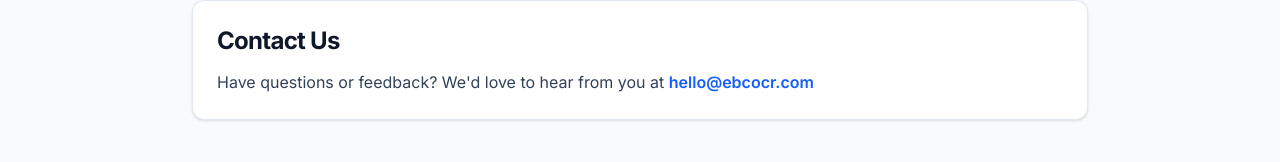
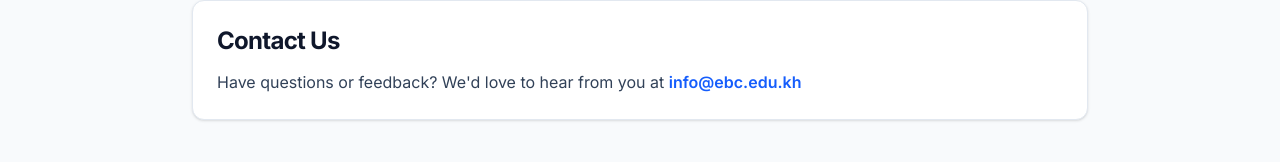
Before and after one commit to EBC-AI-DEV/ocr-website, a Next.js app: page /about in a window 1280 px wide. Shown: the part 931-1093 px from the top of the page. Built offline with nearby package versions, Linux system fonts and the light colour scheme; a web font is replaced by a local one.

Commit message:
clean code

```diff
--- a/src/app/(website)/about/page.tsx
+++ b/src/app/(website)/about/page.tsx
@@ -75,8 +75,8 @@ export default function AboutPage() {
             </h2>
             <p className="text-sm md:text-base text-slate-700 dark:text-slate-300 leading-relaxed">
               {t("about.contactText")}{" "}
-              <a href="mailto:hello@ebcocr.com" className="text-blue-600 dark:text-blue-400 hover:underline font-semibold">
-                hello@ebcocr.com
+              <a href="mailto:info@ebc.edu.kh" className="text-blue-600 dark:text-blue-400 hover:underline font-semibold">
+                info@ebc.edu.kh
               </a>
             </p>
           </section>
--- a/src/app/(website)/page.tsx
+++ b/src/app/(website)/page.tsx
@@ -115,9 +115,6 @@ export default function Home() {
       <section className="about-section py-16 sm:py-20 bg-white dark:bg-slate-900/60 border-t border-slate-200/80 dark:border-slate-800 transition-colors duration-300" id="about">
         <div className="max-w-6xl mx-auto px-4 sm:px-6">
           <div className="text-center max-w-3xl mx-auto mb-12">
-            <span className="inline-block px-3 py-1 bg-blue-100 dark:bg-blue-950 text-blue-700 dark:text-blue-300 text-xs font-bold rounded-full mb-3 uppercase tracking-wider">
-              {t("about.eyebrow")}
-            </span>
             <h2 className="text-2xl sm:text-3xl font-bold text-slate-900 dark:text-white mb-3">
               {t("about.title")}
             </h2>
--- a/src/config/site.ts
+++ b/src/config/site.ts
@@ -6,7 +6,7 @@ export const siteConfig = {
   description:
     "Turn any image or PDF into editable Khmer and English text—quickly, accurately, and securely. No account needed.",
   url: "https://ebcocr.com",
-  email: "hello@ebcocr.com",
+  email: "info@ebc.edu.kh",
 } as const;
 
 export const ocrConfig = {
```
